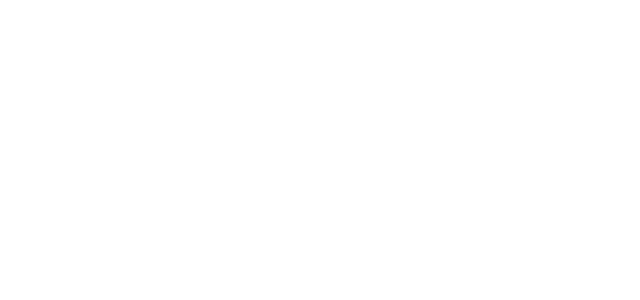
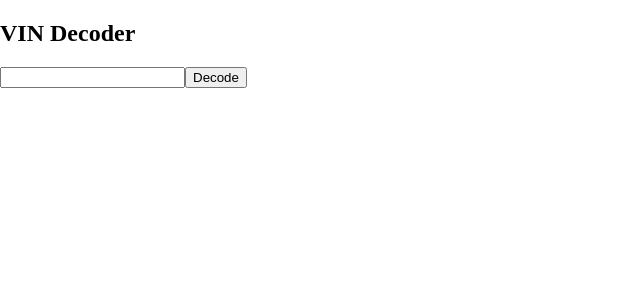
Before and after one commit to PustovoitA/Vin-Decoder, a React (Vite) app: page /Home in a window 1280 px wide. Shown: the top 300 px of the page, without its empty margins (0-640 px from the left). Built offline with nearby package versions, Linux system fonts and the light colour scheme.

Commit message:
add decoded result component and recent component, add h1 input and button

```diff
--- /dev/null
+++ b/src/components/DecodedResult/DecodedResult.tsx
@@ -0,0 +1,6 @@
+import styles from "./DecodedResult.module.css"
+
+const DecodedResult = () => {
+    return(<></>)
+}
+export default DecodedResult
--- a/src/components/Form/Form.tsx
+++ b/src/components/Form/Form.tsx
@@ -1,7 +1,12 @@
 import styles from "./From.module.css"
 
 const Form = () => {
-    return(<></>)
+    return(<>
+        <form>
+            <input type="text" />
+            <button type="submit">Decode</button>
+        </form>
+    </>)
 }
 
 export default Form
--- /dev/null
+++ b/src/components/Recent/Recent.tsx
@@ -0,0 +1,6 @@
+import styles from "./Recent.module.css"
+
+const Recent = () => {
+    return (<></>)
+}
+export default Recent
--- a/src/pages/Home/Home.tsx
+++ b/src/pages/Home/Home.tsx
@@ -1,7 +1,13 @@
+import Form from "../../components/Form/Form"
 import styles from "./Home.module.css"
 
 const Home = () => {
-    return (<></>)
+    return (<>
+        <section className="section_home">
+            <h1>VIN Decoder</h1>
+            <Form/>
+        </section>
+    </>)
 }
 
 export default Home
--- a/src/routes.tsx
+++ b/src/routes.tsx
@@ -9,7 +9,7 @@
             element: <Navigate to = "Home"/>
         },
         {
-            path: "/Home",
+            path: "Home",
             element: <Home/>
         }
     ]
```
Also changed, not shown: src/components/DecodedResult/DecodedResult.module.css (added), src/components/Recent/Recent.module.css (added).
